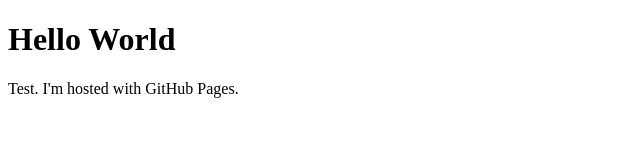
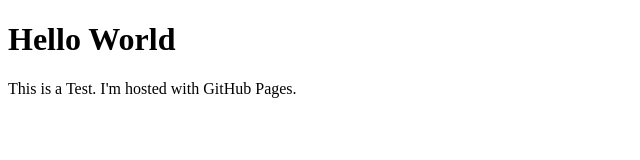
Before and after one commit to ChengkaiLi/ChengkaiLi.github.io, a plain HTML site: page index.html in a window 1280 px wide. Shown: the full height of the page, 0-640 px from the left. Drawn offline with Linux system fonts and the light colour scheme.

Commit message:
Test file

```diff
--- a/index.html
+++ b/index.html
@@ -2,6 +2,6 @@
 <html>
 <body>
 <h1>Hello World</h1>
-<p>Test. I'm hosted with GitHub Pages.</p>
+<p>This is a Test. I'm hosted with GitHub Pages.</p>
 </body>
 </html>
```
